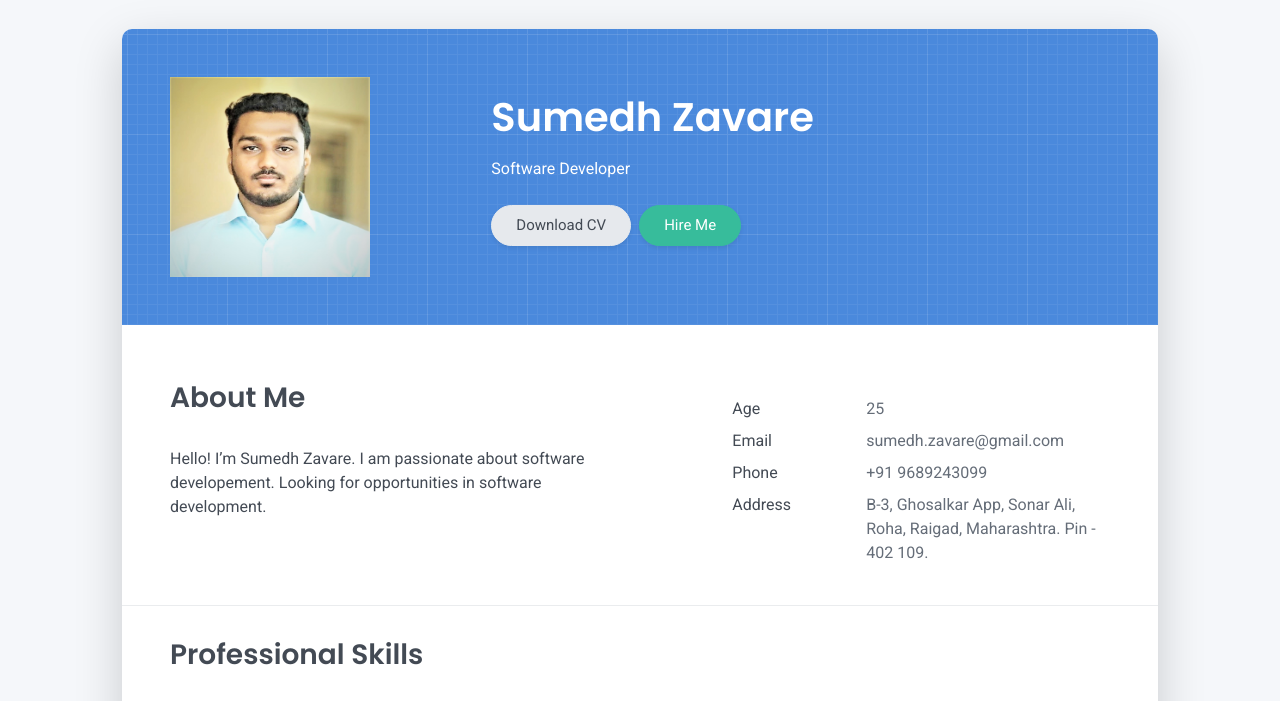
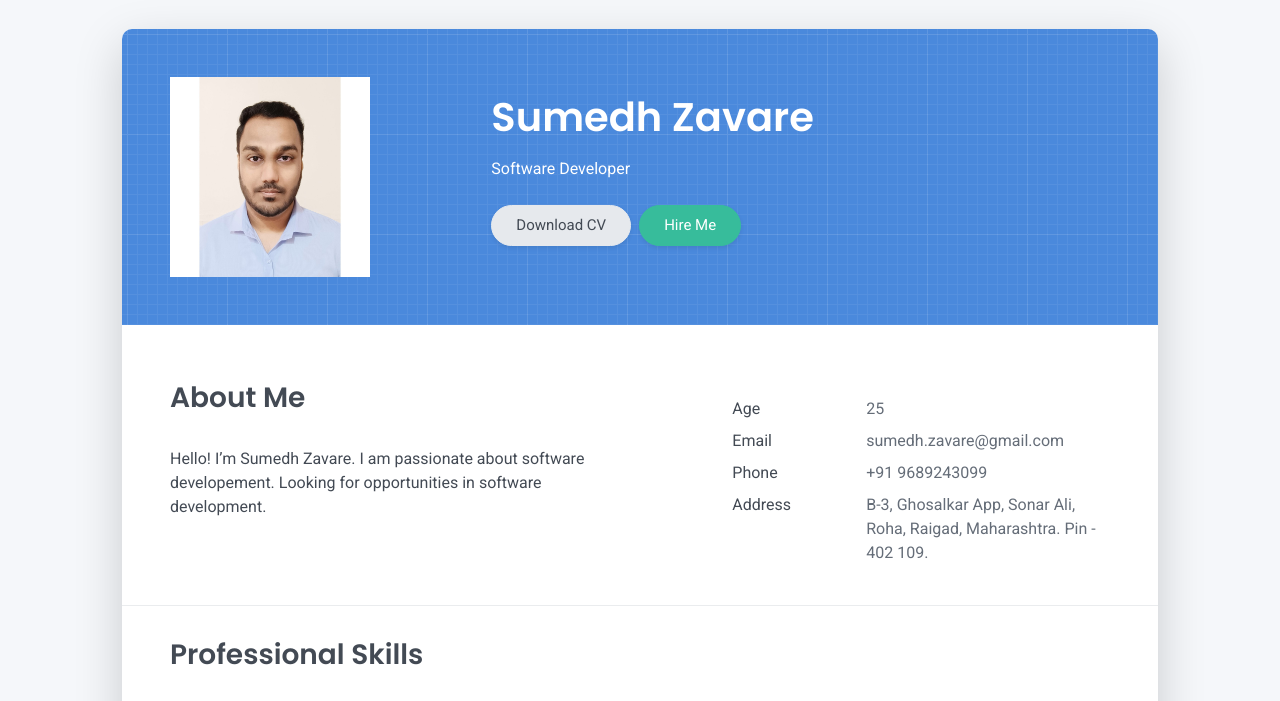
Before and after one commit to SumedhZavare/sumedhzavare.github.io, a plain HTML site: page index.html in a window 1280 px wide. Shown: the part 75-776 px from the top of the page. Drawn offline with Linux system fonts and the light colour scheme.

Commit message:
photo change

```diff
--- a/index.html
+++ b/index.html
@@ -52,7 +52,7 @@
   <div class="cover-bg p-3 p-lg-4 text-white">
     <div class="row">
       <div class="col-lg-4 col-md-5">
-        <div><img src="images/photo.jpg" width="200" height="200"/></div>
+        <div><img src="images/photo.jpeg" width="200" height="200"/></div>
       </div>
       <div class="col-lg-8 col-md-7 text-center text-md-start">
         <h2 class="h1 mt-2" data-aos="fade-left" data-aos-delay="0">Sumedh Zavare</h2>
```
Also changed, not shown: images/photo.jpeg (added), images/photo.jpg (deleted).
